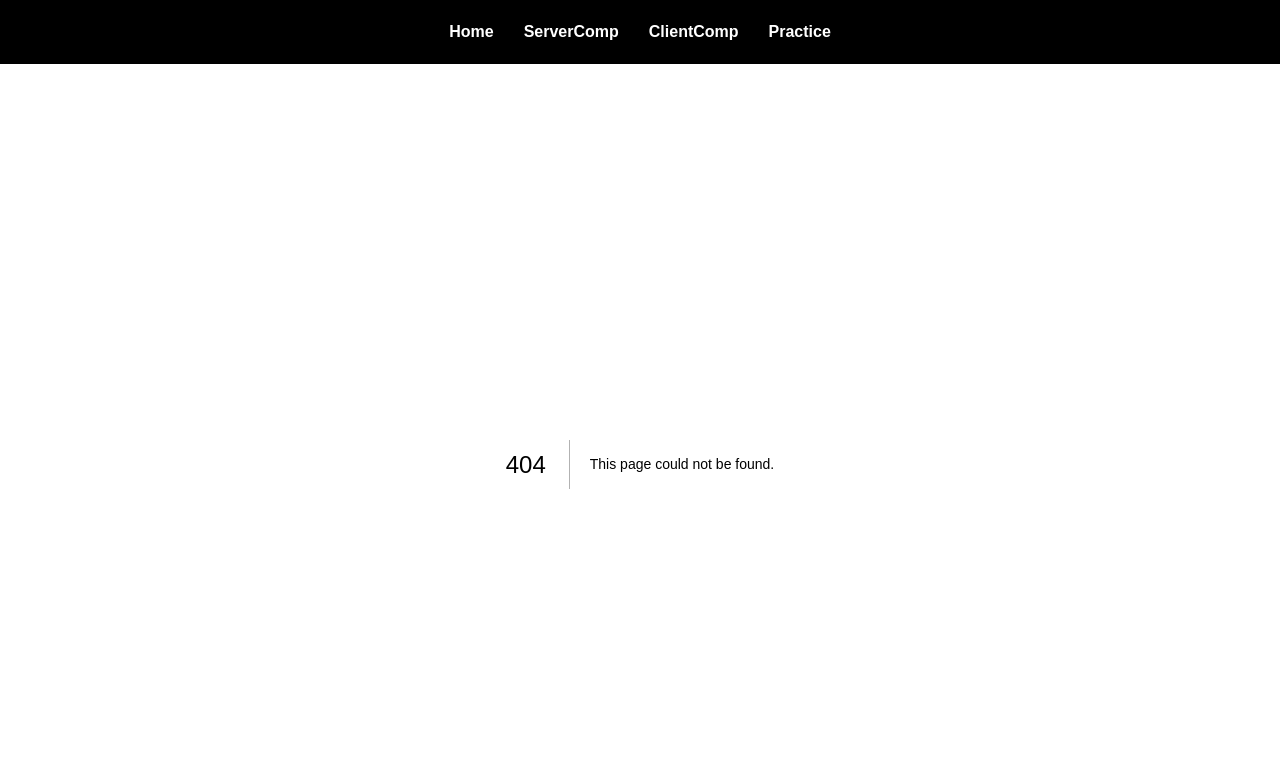
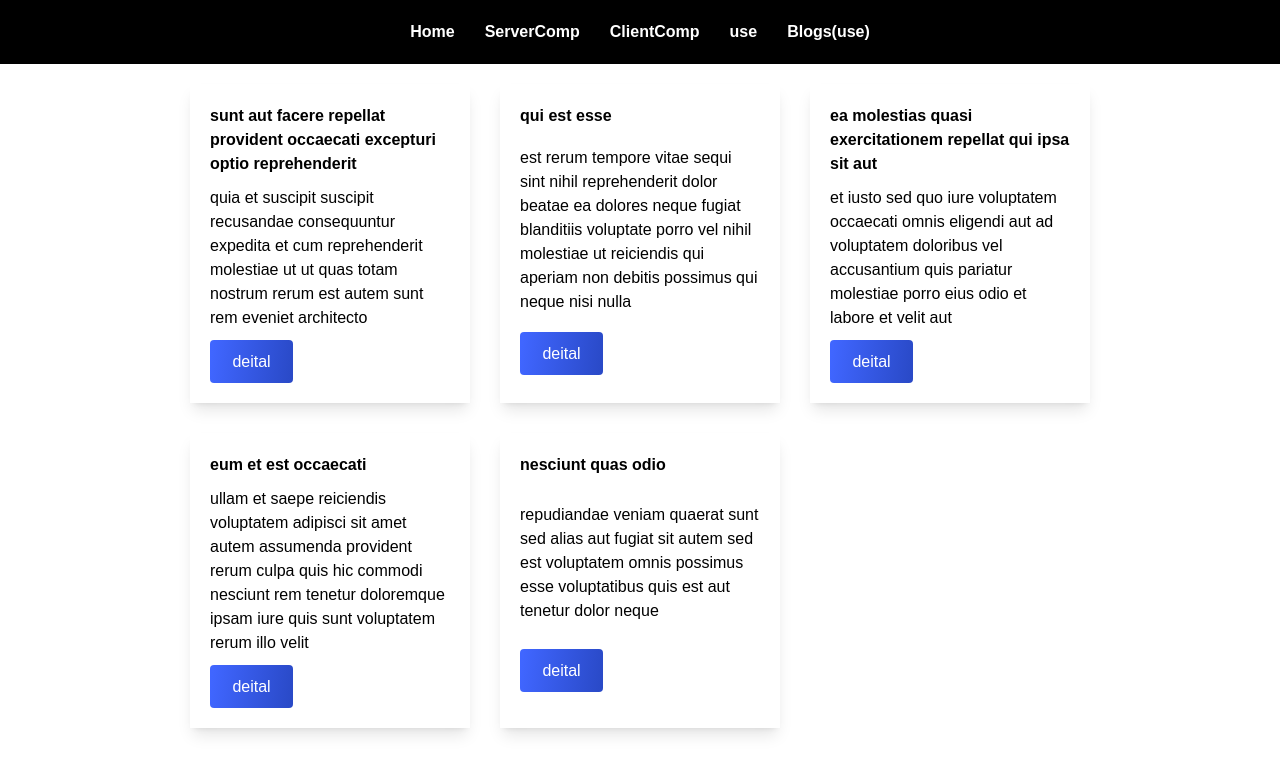
Before and after one commit to FahadAli-Dev/nextjs-app, a Next.js app: page /blogs in a window 1280 px wide. Before the commit this address had no page. Shown: the top 774 px of the page. Built offline with nearby package versions, Linux system fonts and the light colour scheme.

Commit message:
complete practice of server and client component and use() api

```diff
--- /dev/null
+++ b/app/blogs/[blogsInfo]/page.jsx
@@ -0,0 +1,68 @@
+// Write dynamic route in client componet.
+/* "use client";
+import { useEffect, useState } from "react";
+import data from "../../data/blogsDetail.json";
+
+function page({ params }) {
+  const [detail, setDetail] = useState({});
+  useEffect(() => {
+    const getParams = async () => {
+      let { blogsInfo } = await params;
+      let finalData = data.filter((item) => item.id == blogsInfo)[0];
+      setDetail(finalData);
+    };
+    getParams();
+  }, []);
+
+  return (
+    <div className="w-[900px] m-[20px_auto_0px_auto] grid gap-[10px]">
+      <h1 className="font-bold">
+        {detail.id} - {detail.title}
+      </h1>
+      <p>{detail.body}</p>
+    </div>
+  );
+}
+
+export default page; */
+
+// Write dynamic route in client or server component.
+"use client";
+import React, { use } from "react";
+import data from "../../data/blogsDetail.json";
+
+function page({ params }) {
+  const { blogsInfo } = use(params);
+  let finalData = data.filter((item) => item.id == blogsInfo)[0];
+
+  return (
+    <div className="w-[900px] m-[20px_auto_0px_auto] grid gap-[10px]">
+      <h1 className="font-bold">
+        {finalData.id} - {finalData.title}
+      </h1>
+      <p>{finalData.body}</p>
+    </div>
+  );
+}
+
+export default page;
+
+// Write dynamic route in server component.
+/* import React from "react";
+import data from "../../data/blogsDetail.json";
+
+async function page({ params }) {
+  const { blogsInfo } = await params;
+  let finalData = data.filter((item) => item.id == blogsInfo)[0];
+
+  return (
+    <div className="w-[900px] m-[20px_auto_0px_auto] grid gap-[10px]">
+      <h1 className="font-bold">
+        {finalData.id} - {finalData.title}
+      </h1>
+      <p>{finalData.body}</p>
+    </div>
+  );
+}
+
+export default page; */
--- /dev/null
+++ b/app/blogs/page.jsx
@@ -0,0 +1,23 @@
+import React from "react";
+import data from "../data/blogsDetail.json";
+import Link from "next/link";
+
+function page() {
+  return (
+    <div className=" w-[900px] m-[20px_auto_20px_auto] grid grid-cols-3 gap-[30px] ">
+      {data.map((item, idx) => {
+        return (
+          <div className="shadow-lg p-[20px] grid gap-[10px]" key={idx}>
+            <h2 className="font-bold">{item.title}</h2>
+            <p>{item.body}</p>
+            <Link href={`/blogs/${item.id}`}>
+              <button className="btn">deital</button>
+            </Link>
+          </div>
+        );
+      })}
+    </div>
+  );
+}
+
+export default page;
--- a/app/components/navbar/page.jsx
+++ b/app/components/navbar/page.jsx
@@ -7,7 +7,8 @@ const Navbar = () => {
         <Link href={"/"}>Home</Link>
         <Link href={"/servercomp"}>ServerComp</Link>
         <Link href={"/clientcomponent"}>ClientComp</Link>
-        <Link href={"/practice"}>Practice</Link>
+        <Link href={"/useapipractice"}>use</Link>
+        <Link href={"/blogs"}>Blogs(use)</Link>
       </ul>
     </div>
   );
--- /dev/null
+++ b/app/data/blogsDetail.json
@@ -0,0 +1,32 @@
+[
+  {
+    "id": 1,
+    "title": "sunt aut facere repellat provident occaecati excepturi optio reprehenderit",
+    "body": "quia et suscipit\nsuscipit recusandae consequuntur expedita et cum\nreprehenderit molestiae ut ut quas totam\nnostrum rerum est autem sunt rem eveniet architecto",
+    "url": "blogsdetail1"
+  },
+  {
+    "id": 2,
+    "title": "qui est esse",
+    "body": "est rerum tempore vitae\nsequi sint nihil reprehenderit dolor beatae ea dolores neque\nfugiat blanditiis voluptate porro vel nihil molestiae ut reiciendis\nqui aperiam non debitis possimus qui neque nisi nulla",
+    "url": "blogsdetail2"
+  },
+  {
+    "id": 3,
+    "title": "ea molestias quasi exercitationem repellat qui ipsa sit aut",
+    "body": "et iusto sed quo iure\nvoluptatem occaecati omnis eligendi aut ad\nvoluptatem doloribus vel accusantium quis pariatur\nmolestiae porro eius odio et labore et velit aut",
+    "url": "blogsdetail3"
+  },
+  {
+    "id": 4,
+    "title": "eum et est occaecati",
+    "body": "ullam et saepe reiciendis voluptatem adipisci\nsit amet autem assumenda provident rerum culpa\nquis hic commodi nesciunt rem tenetur doloremque ipsam iure\nquis sunt voluptatem rerum illo velit",
+    "url": "blogsdetail4"
+  },
+  {
+    "id": 5,
+    "title": "nesciunt quas odio",
+    "body": "repudiandae veniam quaerat sunt sed\nalias aut fugiat sit autem sed est\nvoluptatem omnis possimus esse voluptatibus quis\nest aut tenetur dolor neque",
+    "url": "blogsdetail5"
+  }
+]
--- a/app/practice/page.jsx
+++ /dev/null
@@ -1,15 +0,0 @@
-"use client";
-
-import { use } from "react";
-
-const Practice = () => {
-  let data = use(
-    fetch("https://jsonplaceholder.typicode.com/posts/1").then((res) =>
-      res.json()
-    )
-  );
-
-  return <div>{data.body}</div>;
-};
-
-export default Practice;
--- a/app/servercomp/page.jsx
+++ b/app/servercomp/page.jsx
@@ -2,7 +2,7 @@ import Button from "../clientcomp/page.jsx";
 const page = async () => {
   let data = await fetch("https://jsonplaceholder.typicode.com/posts/1");
   let response = await data.json();
-  console.log(response);
+
   return (
     <div className="text-center mt-[20px]">
       <h1>Use Client Component in Server Component</h1>
--- /dev/null
+++ b/app/useapipractice/page.jsx
@@ -0,0 +1,71 @@
+// fetch api in client component.
+// "use client";
+// import { useEffect, useState } from "react";
+// const UseApiPractice = () => {
+//   const [detail, setDetail] = useState({});
+//   useEffect(() => {
+//     fetch("https://jsonplaceholder.typicode.com/posts/1")
+//       .then((res) => res.json())
+//       .then((data) => setDetail(data));
+//   }, []);
+
+//   return <div>{detail.body}</div>;
+// };
+// export default UseApiPractice;
+
+// fetch api in client component.
+"use client";
+import { useEffect, useState } from "react";
+const UseApiPractice = () => {
+  const [detail, setDetail] = useState({});
+  useEffect(() => {
+    const getData = async () => {
+      let data = await fetch("https://jsonplaceholder.typicode.com/posts/1");
+      let finalData = await data.json();
+      setDetail(finalData);
+    };
+    getData();
+  }, []);
+  return (
+    <div className="w-[900px] m-[20px_auto_0px_auto] gride gap-[10px]">
+      <h1 className="font-bold">{detail.title}</h1>
+      <p>{detail.body}</p>
+    </div>
+  );
+};
+export default UseApiPractice;
+
+// fetch api using use() api in client or server component.
+// import { use } from "react";
+// const UseApiPractice = () => {
+//   const data = use(
+//     fetch("https://jsonplaceholder.typicode.com/posts/1").then((res) =>
+//       res.json()
+//     )
+//   );
+//   return (
+//     <div className="w-[900px] m-[20px_auto_0px_auto] grid gap-[10px]">
+//       <h1 className="font-bold">
+//         {data.id} - {data.title}
+//       </h1>
+//       <p>{data.body}</p>
+//     </div>
+//   );
+// };
+// export default UseApiPractice;
+
+// fetch api in server componet.
+// const UseApiPractice = async () => {
+//   const response = await fetch("https://jsonplaceholder.typicode.com/posts/1");
+//   let data = await response.json();
+
+//   return (
+//     <div className="w-[900px] m-[20px_auto_0px_auto] grid gap-[10px]">
+//       <h1 className="font-bold">
+//         {data.id} - {data.title}
+//       </h1>
+//       <p>{data.body}</p>
+//     </div>
+//   );
+// };
+// export default UseApiPractice;
```
